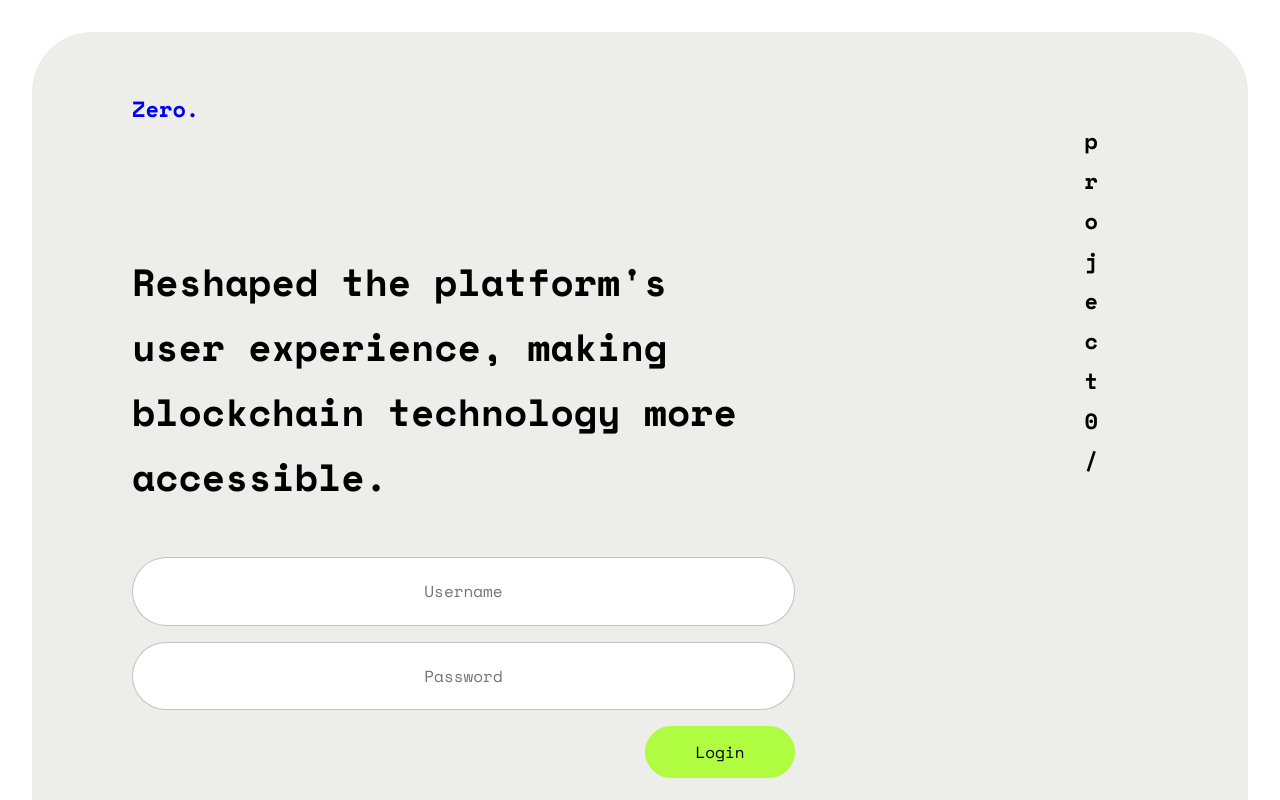
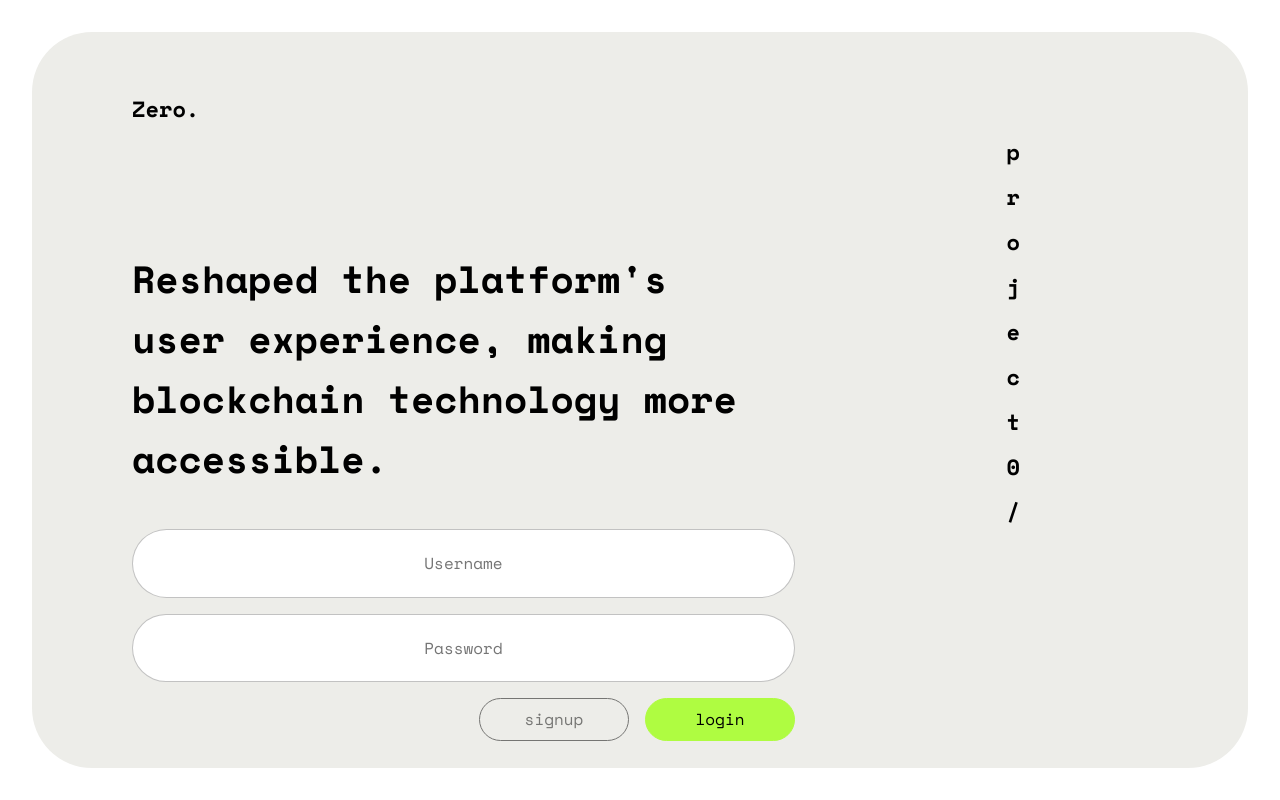
Before and after one commit to Ibnoukhalkanezakaria/Zero., a React (Create React App) app in the folder client/: page /login in a window 1280 px wide. Shown: the top 800 px of the page. Built offline with nearby package versions, Linux system fonts and the light colour scheme.

Commit message:
create profile page

```diff
--- a/client/src/App.js
+++ b/client/src/App.js
@@ -5,6 +5,7 @@ import { Route, Routes } from "react-router-dom";
 import LogIn from "./pages/Log_in/Login";
 import SignUp from "./pages/Sign_up/Sign_up";
 import Home from "./pages/Home/Home";
+import Profile from "./pages/Profile/Profile";
 
 function App() {
   return (
@@ -13,6 +14,7 @@ function App() {
         <Route path="/" element={<Home />} />
         <Route path="/login" element={<LogIn />} />
         <Route path="/signup" element={<SignUp />} />
+        <Route path="/profile" element={<Profile />} />
       </Routes>
     </div>
   );
--- /dev/null
+++ b/client/src/components/Log_in_cnt/LogInCnt.css
@@ -0,0 +1,79 @@
+.LogIn {
+  margin: 2rem;
+  height: calc(100vh - 4rem);
+  width: auto;
+}
+
+.LogInCnt {
+}
+
+.LogInCnt .flex .hero-title {
+  line-height: 60px;
+  width: 620px;
+  margin-top: 8rem;
+}
+
+.LogInCnt form {
+  margin-top: 40px;
+  display: flex;
+  flex-direction: column;
+  width: 663px;
+}
+
+.LogInCnt form input {
+  background-color: var(--primary-clr);
+  padding: 1.5rem;
+  border: solid 1px var(--color5);
+  border-radius: var(--radius-1);
+  margin-bottom: 1rem;
+  text-align: center;
+  border: none;
+  border: solid 1px var(--color5);
+}
+
+.LogInCnt .flex {
+  display: flex;
+  justify-content: space-between;
+  align-items: center;
+}
+
+.LogInCnt .flex .twobtn {
+  display: flex;
+  align-items: center;
+  gap: 1rem;
+}
+
+.LogInCnt .flex .project0 {
+  line-height: 45px;
+  margin-top: -200px;
+  margin-right: 8rem;
+}
+
+.LogInCnt form .firstbtn {
+  background-color: var(--secondary-clr);
+  padding: 0.7rem;
+  width: 150px;
+  border: solid 1px var(--color3);
+  border-radius: var(--radius-1);
+  align-self: flex-end;
+  opacity: 50%;
+}
+
+.LogInCnt form .twobtn {
+  display: flex;
+}
+
+.LogInCnt form .secondbtn {
+  background-color: var(--color4);
+  padding: 0.7rem;
+  width: 150px;
+  border: solid 1px var(--color4);
+  border-radius: var(--radius-1);
+  align-self: flex-end;
+}
+
+.made_by {
+  display: flex;
+  justify-content: flex-end;
+  margin-top: 6rem;
+}
--- a/client/src/components/Log_in_cnt/LogInCnt.js
+++ b/client/src/components/Log_in_cnt/LogInCnt.js
@@ -1,6 +1,7 @@
 import React, { useState } from "react";
 import axios from "axios";
 import { Link, useNavigate } from "react-router-dom";
+import "./LogInCnt.css";
 
 const LogInCnt = () => {
   const [username, setUsername] = useState("");
@@ -20,7 +21,7 @@ const LogInCnt = () => {
         password,
       });
       setShow("Login Successfully");
-      navigate("/");
+      navigate("/profile");
     } catch (err) {
       console.log(err.response.data.error);
       setShow(err.response.data.error);
@@ -28,23 +29,25 @@ const LogInCnt = () => {
     }
   };
   return (
-    <div>
-      <div className="home">
-        <div className="home-cnt bg-secondary-clr Wrapper">
+    <div className="LogIn">
+      <div className="LogInCnt Wrapper bg-secondary-clr">
+        <div className="">
           <nav className="nav-bar">
             <h5 className="f5">
-              <Link to="/">Zero.</Link>
+              <Link to="/" className="color3">
+                Zero.
+              </Link>
             </h5>
           </nav>
-          <main className="main">
+          <main className="flex">
             <div>
               <div>
-                <h3 className="f3 firsth3">
+                <h3 className="f3 hero-title">
                   Reshaped the platform's user experience, making blockchain
                   technology more accessible.
                 </h3>
               </div>
-              <form className="btns" onSubmit={handleSubmit}>
+              <form className="" onSubmit={handleSubmit}>
                 <input
                   placeholder="Username"
                   type="text"
@@ -57,7 +60,7 @@ const LogInCnt = () => {
                   value={password}
                   onChange={(e) => setPassword(e.target.value)}
                 />
-                <div className="check">
+                <div className="flex">
                   <div>
                     <p
                       className={
@@ -69,20 +72,32 @@ const LogInCnt = () => {
                       {show}
                     </p>
                   </div>
-                  <div>
-                    <button onClick={() => setShow(!show)}>Login</button>
+                  <div className="twobtn">
+                    <div>
+                      <Link to="/signup">
+                        <button className="firstbtn">signup</button>
+                      </Link>
+                    </div>
+                    <div>
+                      <button
+                        onClick={() => setShow(!show)}
+                        className="secondbtn"
+                      >
+                        login
+                      </button>
+                    </div>
                   </div>
                 </div>
               </form>
             </div>
             <div>
-              <h5 className="f5 firsth4">
+              <h5 className="f5 color3 project0">
                 p <br /> r <br /> o <br /> j <br /> e <br /> c <br /> t <br /> 0{" "}
                 <br /> /
               </h5>
             </div>
           </main>
-          <div className="made">
+          <div className="made_by">
             <p className="fcaption">Made by Ibnoukhalkane & Meedivo 2024</p>
           </div>
         </div>
--- /dev/null
+++ b/client/src/components/Profile/ProfileCnt.js
@@ -0,0 +1,59 @@
+import React, { useEffect, useState } from "react";
+import axios from "axios";
+import { Link, useNavigate } from "react-router-dom";
+import "./ProfileInCnt.css";
+
+const ProfileInCnt = () => {
+  const [useData, setUseData] = useState({});
+
+  useEffect(() => {
+    const getProfile = async () => {
+      try {
+        const refreshTokenResponse = await axios.post(
+          "http://localhost:3001/api/auth/refresh"
+        );
+        const accessToken = refreshTokenResponse.data.accessToken;
+        const accessTokenResponse = await axios.get(
+          "http://localhost:3001/api/profile",
+          {
+            headers: {
+              Authorization: `Bearer ${accessToken}`,
+            },
+          }
+        );
+        setUseData({
+          username: accessTokenResponse.data.user.username,
+          gender: accessTokenResponse.data.user.gender,
+          profilePic: accessTokenResponse.data.user.profilePic,
+        });
+      } catch (err) {
+        console.error("ERROR", err);
+      }
+    };
+    getProfile();
+  }, []);
+
+  return (
+    <div className="LogIn">
+      <div className="LogInCnt Wrapper bg-secondary-clr">
+        <div className="">
+          <nav className="nav-bar">
+            <h5 className="f5">
+              <Link to="/" className="color3">
+                Zero.
+              </Link>
+            </h5>
+          </nav>
+          <img src={useData.profilePic} alt="image" />
+          <h1>username: {useData.username}</h1>
+          <h1>gender: {useData.gender}</h1>
+          <button>
+            <Link to="/login">Logout</Link>
+          </button>
+        </div>
+      </div>
+    </div>
+  );
+};
+
+export default ProfileInCnt;
--- /dev/null
+++ b/client/src/components/Profile/ProfileInCnt.css
@@ -0,0 +1,79 @@
+.LogIn {
+  margin: 2rem;
+  height: calc(100vh - 4rem);
+  width: auto;
+}
+
+.LogInCnt {
+}
+
+.LogInCnt .flex .hero-title {
+  line-height: 60px;
+  width: 620px;
+  margin-top: 8rem;
+}
+
+.LogInCnt form {
+  margin-top: 40px;
+  display: flex;
+  flex-direction: column;
+  width: 663px;
+}
+
+.LogInCnt form input {
+  background-color: var(--primary-clr);
+  padding: 1.5rem;
+  border: solid 1px var(--color5);
+  border-radius: var(--radius-1);
+  margin-bottom: 1rem;
+  text-align: center;
+  border: none;
+  border: solid 1px var(--color5);
+}
+
+.LogInCnt .flex {
+  display: flex;
+  justify-content: space-between;
+  align-items: center;
+}
+
+.LogInCnt .flex .twobtn {
+  display: flex;
+  align-items: center;
+  gap: 1rem;
+}
+
+.LogInCnt .flex .project0 {
+  line-height: 45px;
+  margin-top: -200px;
+  margin-right: 8rem;
+}
+
+.LogInCnt form .firstbtn {
+  background-color: var(--secondary-clr);
+  padding: 0.7rem;
+  width: 150px;
+  border: solid 1px var(--color3);
+  border-radius: var(--radius-1);
+  align-self: flex-end;
+  opacity: 50%;
+}
+
+.LogInCnt form .twobtn {
+  display: flex;
+}
+
+.LogInCnt form .secondbtn {
+  background-color: var(--color4);
+  padding: 0.7rem;
+  width: 150px;
+  border: solid 1px var(--color4);
+  border-radius: var(--radius-1);
+  align-self: flex-end;
+}
+
+.made_by {
+  display: flex;
+  justify-content: flex-end;
+  margin-top: 6rem;
+}
--- /dev/null
+++ b/client/src/components/Sign_up_cnt/SignUpCnt.css
@@ -0,0 +1,80 @@
+.SignIn {
+  margin: 2rem;
+  height: calc(100vh - 4rem);
+  width: auto;
+}
+
+.SignInCnt {
+}
+
+.SignInCnt .flex .hero-title {
+  line-height: 60px;
+  width: 620px;
+  margin-top: 4rem;
+}
+
+.SignInCnt form {
+  margin-top: 40px;
+  display: flex;
+  flex-direction: column;
+  width: 663px;
+}
+
+.SignInCnt form input {
+  background-color: var(--primary-clr);
+  padding: 1.5rem;
+  border: solid 1px var(--color5);
+  border-radius: var(--radius-1);
+  margin-bottom: 1rem;
+  text-align: center;
+  border: solid 1px var(--color5);
+}
+
+.SignInCnt .flex {
+  display: flex;
+  justify-content: space-between;
+  align-items: center;
+}
+
+.SignInCnt .flex .twobtn {
+  display: flex;
+  align-items: center;
+  gap: 1rem;
+}
+
+.SignInCnt .flex .project0 {
+  line-height: 45px;
+  margin-top: -200px;
+  margin-right: 8rem;
+}
+
+.SignInCnt .check {
+  display: flex;
+  justify-content: space-between;
+  align-items: center;
+}
+
+.SignInCnt .check .firstbtn button {
+  background-color: var(--secondary-clr);
+  padding: 0.7rem;
+  width: 150px;
+  border: solid 1px var(--color3);
+  border-radius: var(--radius-1);
+  align-self: flex-end;
+  opacity: 50%;
+}
+
+.SignInCnt .check .secondbtn button {
+  background-color: var(--color4);
+  padding: 0.7rem;
+  width: 150px;
+  border: solid 1px var(--color4);
+  border-radius: var(--radius-1);
+  align-self: flex-end;
+}
+
+.made_by {
+  display: flex;
+  justify-content: flex-end;
+  margin-top: 6rem;
+}
--- a/client/src/components/Sign_up_cnt/SignUpCnt.js
+++ b/client/src/components/Sign_up_cnt/SignUpCnt.js
@@ -1,11 +1,12 @@
 import React, { useState } from "react";
 import axios from "axios";
 import { Link } from "react-router-dom";
+import "./SignUpCnt.css";
 
 const SignUpCnt = () => {
   const [username, setUsername] = useState("");
   const [password, setPassword] = useState("");
-  const [confirmPassword, setconfirmPassword] = useState("");
+  const [confirmPassword, setConfirmPassword] = useState("");
   const [show, setShow] = useState(false);
 
   const handleSubmit = async (e) => {
@@ -26,62 +27,43 @@ const SignUpCnt = () => {
     }
   };
   return (
-    <div>
-      <div className="home">
-        <div className="home-cnt bg-secondary-clr Wrapper">
+    <div className="SignIn">
+      <div className="SignInCnt Wrapper bg-secondary-clr">
+        <div className="">
           <nav className="nav-bar">
             <h5 className="f5">
-              <Link to="/">Zero.</Link>
+              <Link to="/" className="color3">
+                Zero.
+              </Link>
             </h5>
           </nav>
-          <main className="main">
+          <main className="flex">
             <div>
               <div>
-                <h3 className="f3 secondh3">
+                <h3 className="f3 hero-title">
                   Reshaped the platform's user experience, making blockchain
                   technology more accessible.
                 </h3>
               </div>
-              <form className="btns" onSubmit={handleSubmit}>
+              <form className="" onSubmit={handleSubmit}>
                 <input
                   placeholder="Username"
                   type="text"
                   value={username}
                   onChange={(e) => setUsername(e.target.value)}
-                  required
                 />
                 <input
                   placeholder="Password"
                   type="password"
                   value={password}
                   onChange={(e) => setPassword(e.target.value)}
-                  required
                 />
                 <input
                   placeholder="Confirm Password"
                   type="password"
                   value={confirmPassword}
-                  onChange={(e) => setconfirmPassword(e.target.value)}
-                  required
+                  onChange={(e) => setConfirmPassword(e.target.value)}
                 />
-                {/* <div className="gender">
-                  <div>
-                    <input
-                      placeholder="Male"
-                      type="password"
-                      // value={male}
-                      onChange={(e) => setconfirmPassword(e.target.value)}
-                    />
-                  </div>
-                  <div>
-                    <input
-                      placeholder="Female"
-                      type="password"
-                      // value={male}
-                      onChange={(e) => setconfirmPassword(e.target.value)}
-                    />
-                  </div>
-                </div> */}
                 <div className="check">
                   <div>
                     <p
@@ -94,20 +76,27 @@ const SignUpCnt = () => {
                       {show}
                     </p>
                   </div>
-                  <div>
-                    <button onClick={() => setShow(!show)}>signup</button>
+                  <div className="twobtn">
+                    <div className="firstbtn">
+                      <Link to="/login">
+                        <button onClick={() => setShow(!show)}>login</button>
+                      </Link>
+                    </div>
+                    <div className="secondbtn">
+                      <button onClick={() => setShow(!show)}>signup</button>
+                    </div>
                   </div>
                 </div>
               </form>
             </div>
             <div>
-              <h5 className="f5 firsth4">
+              <h5 className="f5 color3 project0">
                 p <br /> r <br /> o <br /> j <br /> e <br /> c <br /> t <br /> 0{" "}
                 <br /> /
               </h5>
             </div>
           </main>
-          <div className="made">
+          <div className="made_by">
             <p className="fcaption">Made by Ibnoukhalkane & Meedivo 2024</p>
           </div>
         </div>
--- a/client/src/global_style/style.css
+++ b/client/src/global_style/style.css
@@ -1,94 +1,3 @@
-.home {
-  /* background-color: red; */
-  padding: var(--rem-2);
-  /* flex-direction: row; */
-}
-.home-cnt {
-  /* height: 100%; */
-  /* background-color: red; */
-}
-.main {
-  display: flex;
-  justify-content: space-between;
-}
-.logo {
-  cursor: pointer;
-}
-
-.main .firsth3 {
-  /* background-color: red; */
-  width: 640px;
-  line-height: 65px;
-  margin-top: 8rem;
-  margin-bottom: 3rem;
-}
-
-.main .secondh3 {
-  width: 640px;
-  line-height: 65px;
-  margin-top: 3rem;
-  margin-bottom: 3rem;
-}
-.main .firsth4 {
-  line-height: 40px;
-  margin-right: 50px;
-}
-
-.btns {
-  display: flex;
-  flex-direction: column;
-  justify-content: start;
-  width: 663px;
-}
-
-.btns input {
-  background-color: var(--primary-clr);
-  padding: 1.5rem;
-  border: solid 1px var(--color5);
-  border-radius: var(--radius-1);
-  margin-bottom: 1rem;
-  text-align: center;
-  border: none;
-  border: solid 1px var(--color5);
-}
-
-.btns input:focus {
-  border: none;
-}
-
-.btns button {
-  background-color: var(--color4);
-  padding: 1rem;
-  width: 150px;
-  border: solid 1px var(--color4);
-  border-radius: var(--radius-1);
-  align-self: flex-end;
-}
-
-.made {
-  display: flex;
-  justify-content: flex-end;
-  color: var(--color3);
-  margin-top: 5rem;
-}
-
-.gender {
-  display: flex;
-  /* justify-content: space-between; */
-  gap: 0.5rem;
-}
-
-.gender input {
-  /* width: 100%; */
-  width: 326px;
-}
-
-.check {
-  display: flex;
-  justify-content: space-between;
-  align-items: center;
-}
-
 .hidden {
   /* display: none; */
   color: red;
```
Also changed, not shown: client/src/pages/Profile/Profile.js (added, +12 -0 lines).
